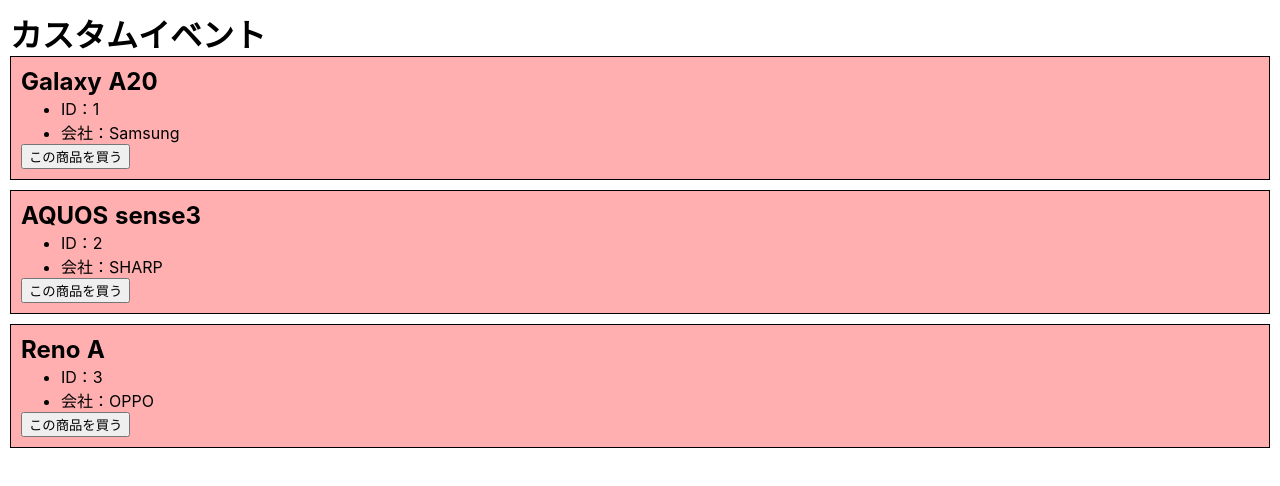
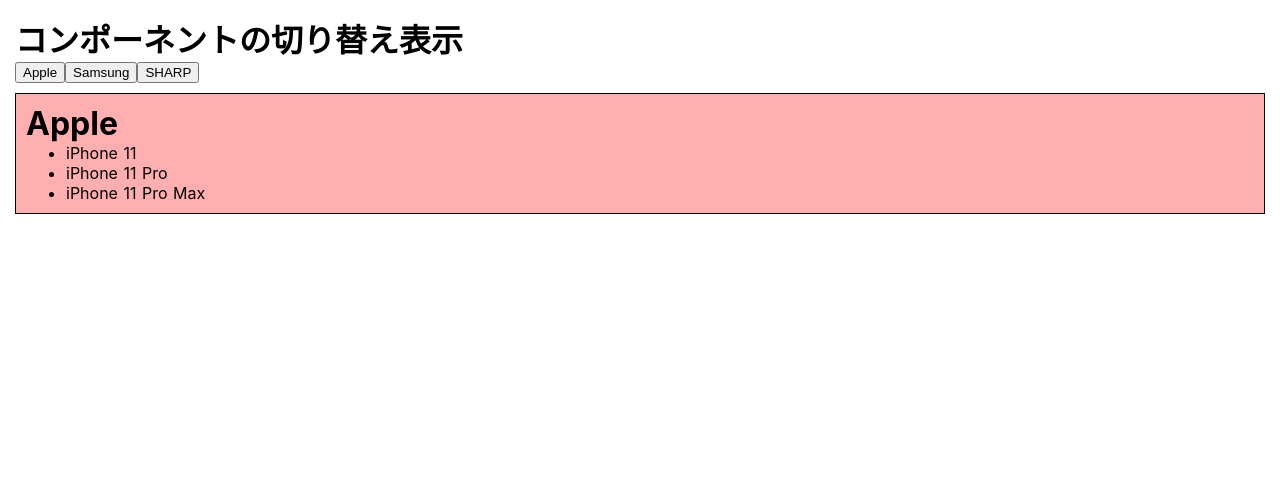
Before and after one commit to baystars/nuxt-p001, a Nuxt app: page / in a window 1280 px wide. Shown: the top 486 px of the page. Built offline with nearby package versions, Linux system fonts and the light colour scheme.

Commit message:
modified

```diff
--- /dev/null
+++ b/components/Apple.vue
@@ -0,0 +1,18 @@
+<template>
+  <div class="component">
+    <h1>Apple</h1>
+    <ul>
+      <li>iPhone 11</li>
+      <li>iPhone 11 Pro</li>
+      <li>iPhone 11 Pro Max</li>
+    </ul>
+  </div>
+</template>
+<style scoped>
+.component {
+  background-color: #ffafaf;
+  border:1px solid black;
+  margin-top: 10px;
+  padding: 10px;
+}
+</style>
--- /dev/null
+++ b/components/SHARP.vue
@@ -0,0 +1,19 @@
+<template>
+  <div class="component">
+    <h1>SHARP</h1>
+    <ul>
+      <li>AQUOS sense3</li>
+      <li>AQUOS sense3 lite</li>
+      <li>AQUOS sense3 plus</li>
+      <li>AQUOS zero2</li>
+    </ul>
+  </div>
+</template>
+<style scoped>
+.component {
+  background-color: #afafff;
+  border:1px solid black;
+  margin-top: 10px;
+  padding: 10px;
+}
+</style>
--- /dev/null
+++ b/components/Samsung.vue
@@ -0,0 +1,18 @@
+<template>
+  <div class="component">
+    <h1>Samsung</h1>
+    <ul>
+      <li>Galaxy Note10+</li>
+      <li>Galaxy A20</li>
+      <li>Galaxy Fold</li>
+    </ul>
+  </div>
+</template>
+<style scoped>
+.component {
+  background-color: #afffaf;
+  border:1px solid black;
+  margin-top: 10px;
+  padding: 10px;
+}
+</style>
--- a/components/Smartphone.vue
+++ /dev/null
@@ -1,28 +0,0 @@
-<template>
-  <div class="component">
-    <h2>{{ spec.name }}</h2>
-    <ul>
-      <li>ID：{{ spec.id }}</li>
-      <li>会社：{{ spec.vendor }}</li>
-    </ul>
-    <button v-on:click="onClickButton">この商品を買う</button>
-  </div>
-</template>
-<script>
-export default {
-  props: ['spec'], // プロパティ
-  methods: {
-    onClickButton() { // ボタンのイベントハンドラー
-      this.$emit('phoneSelected', this.spec) // カスタムイベント発生
-    }
-  }
-}
-</script>
-<style scoped>
-.component {
-  border:1px solid black;
-  margin-bottom: 10px;
-  padding: 10px;
-  background-color: #ffafaf;
-}
-</style>
--- a/pages/index.vue
+++ b/pages/index.vue
@@ -1,47 +1,43 @@
 <template>
   <div class="container">
-    <h1>カスタムイベント</h1>
-    <div v-for="phone in phones" v-bind:key="phone.key">
-      <Smartphone v-bind:spec="phone" v-on:phoneSelected="onPhoneSelected"/>
-    </div>
+    <h1>コンポーネントの切り替え表示</h1>
+      <button v-on:click="onClickApple">Apple</button>
+      <button v-on:click="onClickSamsung">Samsung</button>
+      <button v-on:click="onClickSHARP">SHARP</button>
+    <div v-bind:is="currentComponent"/><!-- コンポーネント表示 -->
   </div>
 </template>
 <script>
-import Smartphone from '~/components/Smartphone'
+import Apple from '~/components/Apple'
+import Samsung from '~/components/Samsung'
+import SHARP from '~/components/SHARP'
 export default {
-  components: {
-    Smartphone
+  components: { // コンポーネント
+    Apple,
+    Samsung,
+    SHARP
   },
   data() {
     return {
-      phones: [
-        {
-          id: 1,
-          vendor: 'Samsung',
-          name: 'Galaxy A20'
-        },
-        {
-          id: 2,
-          vendor: 'SHARP',
-          name: 'AQUOS sense3'
-        },
-        {
-          id: 3,
-          vendor: 'OPPO',
-          name: 'Reno A'
-        }
-      ]
+      currentComponent: 'Apple' // コンポーネント名
     }
   },
   methods: {
-    onPhoneSelected(event) {
-      alert(`${event.vendor} ${event.name}を購入します。`)
+    // ボタン押下時にコンポーネント名を変更
+    onClickApple() {
+      this.currentComponent = 'Apple'
+    },
+    onClickSamsung() {
+      this.currentComponent = 'Samsung'
+    },
+    onClickSHARP() {
+      this.currentComponent = 'SHARP'
     }
   }
 }
 </script>
 <style>
 .container {
-  margin: 10px;
+  margin: 15px;
 }
 </style>
```
Also changed, not shown: 1 other file (tests, documents, lock files or other folders).
